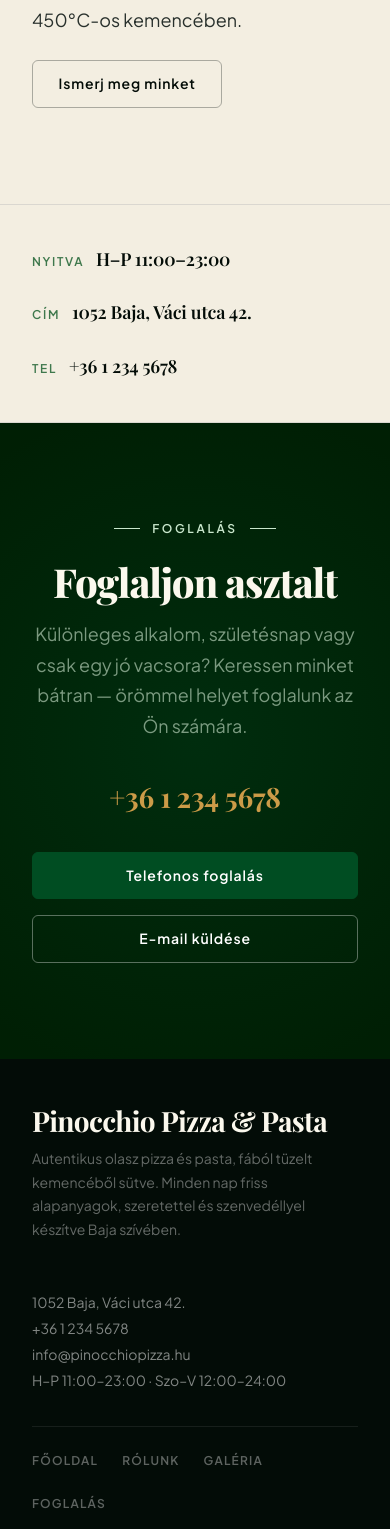
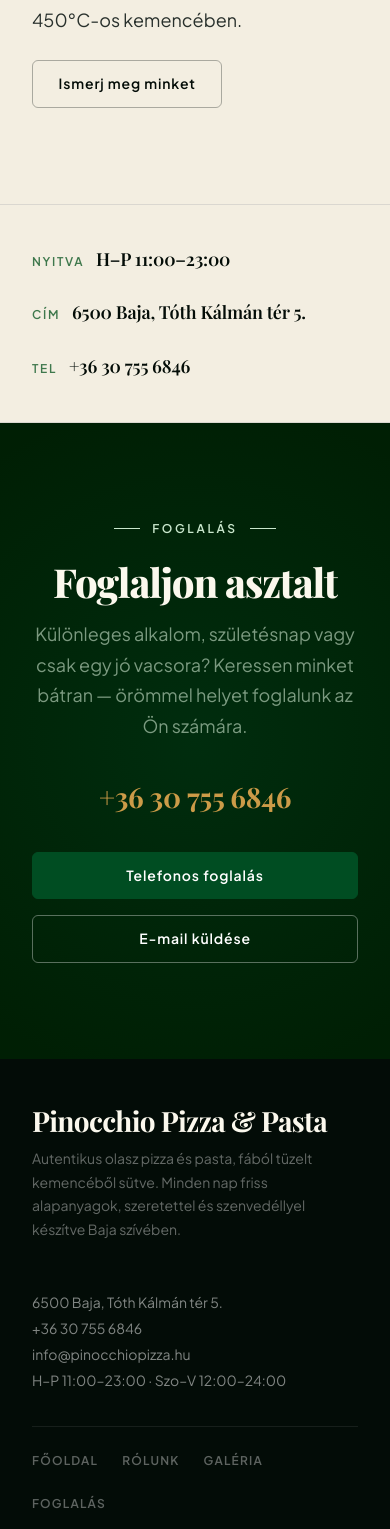
Before and after one commit to zsolaaa/voros-kemence, a Next.js app: page / in a window 390 px wide. Shown: the part 3509-5038 px from the top of the page. Built offline with nearby package versions, Linux system fonts and the light colour scheme.

Commit message:
Update address and phone number to real Pinocchio Baja data

```diff
--- a/src/app/page.tsx
+++ b/src/app/page.tsx
@@ -46,7 +46,7 @@
           </p>
           <div className="vk-hero__actions vk-au vk-au-4">
             <Link href="#menu" className="vk-btn vk-btn--primary">Étlapunk</Link>
-            <Link href="tel:+3612345678" className="vk-btn vk-btn--outline">Asztalt foglalok</Link>
+            <Link href="tel:+36307556846" className="vk-btn vk-btn--outline">Asztalt foglalok</Link>
           </div>
         </div>
 
@@ -170,12 +170,12 @@
           <div className="vk-infostrip__sep" aria-hidden="true" />
           <div className="vk-infostrip__item">
             <span className="vk-infostrip__label">Cím&nbsp;</span>
-            <span className="vk-infostrip__value">1052 Baja, Váci utca 42.</span>
+            <span className="vk-infostrip__value">6500 Baja, Tóth Kálmán tér 5.</span>
           </div>
           <div className="vk-infostrip__sep" aria-hidden="true" />
           <div className="vk-infostrip__item">
             <span className="vk-infostrip__label">Tel&nbsp;</span>
-            <span className="vk-infostrip__value">+36 1 234 5678</span>
+            <span className="vk-infostrip__value">+36 30 755 6846</span>
           </div>
         </div>
       </div>
@@ -189,9 +189,9 @@
             Különleges alkalom, születésnap vagy csak egy jó vacsora?
             Keressen minket bátran — örömmel helyet foglalunk az Ön számára.
           </p>
-          <a href="tel:+3612345678" className="vk-cta__phone">+36 1 234 5678</a>
+          <a href="tel:+36307556846" className="vk-cta__phone">+36 30 755 6846</a>
           <div className="vk-cta__actions">
-            <a href="tel:+3612345678" className="vk-btn vk-btn--primary">Telefonos foglalás</a>
+            <a href="tel:+36307556846" className="vk-btn vk-btn--primary">Telefonos foglalás</a>
             <a href="mailto:info@pinocchiopizza.hu" className="vk-btn vk-btn--outline">E-mail küldése</a>
           </div>
         </div>
--- a/src/components/pizza/footer.tsx
+++ b/src/components/pizza/footer.tsx
@@ -14,9 +14,9 @@
             </p>
           </div>
           <address className="vk-footer__contact">
-            <p className="vk-footer__contact-line">1052 Baja, Váci utca 42.</p>
+            <p className="vk-footer__contact-line">6500 Baja, Tóth Kálmán tér 5.</p>
             <p className="vk-footer__contact-line">
-              <a href="tel:+3612345678">+36 1 234 5678</a>
+              <a href="tel:+36307556846">+36 30 755 6846</a>
             </p>
             <p className="vk-footer__contact-line">
               <a href="mailto:info@pinocchiopizza.hu">info@pinocchiopizza.hu</a>
@@ -30,7 +30,7 @@
             <Link href="/" className="vk-footer__nav-link">Főoldal</Link>
             <Link href="/rolunk" className="vk-footer__nav-link">Rólunk</Link>
             <Link href="/galeria" className="vk-footer__nav-link">Galéria</Link>
-            <Link href="tel:+3612345678" className="vk-footer__nav-link">Foglalás</Link>
+            <Link href="tel:+36307556846" className="vk-footer__nav-link">Foglalás</Link>
           </nav>
           <p className="vk-footer__copy">© 2024 Pinocchio Pizza & Pasta. Minden jog fenntartva.</p>
         </div>
--- a/src/components/pizza/nav.tsx
+++ b/src/components/pizza/nav.tsx
@@ -66,7 +66,7 @@
                 {label}
               </Link>
             ))}
-            <Link href="tel:+3612345678" className="vk-nav__cta">
+            <Link href="tel:+36307556846" className="vk-nav__cta">
               Foglalás
             </Link>
             <button
@@ -125,7 +125,7 @@
           </Link>
         ))}
 
-        <Link href="tel:+3612345678" className="vk-btn vk-btn--primary" onClick={() => setOpen(false)}>
+        <Link href="tel:+36307556846" className="vk-btn vk-btn--primary" onClick={() => setOpen(false)}>
           Foglalás
         </Link>
       </div>
```
